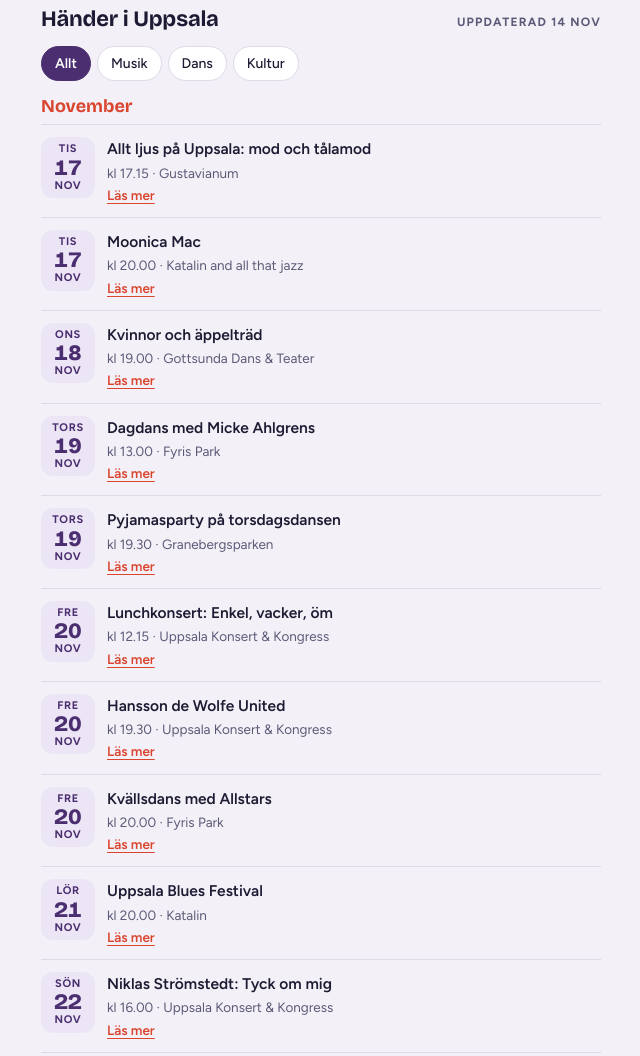
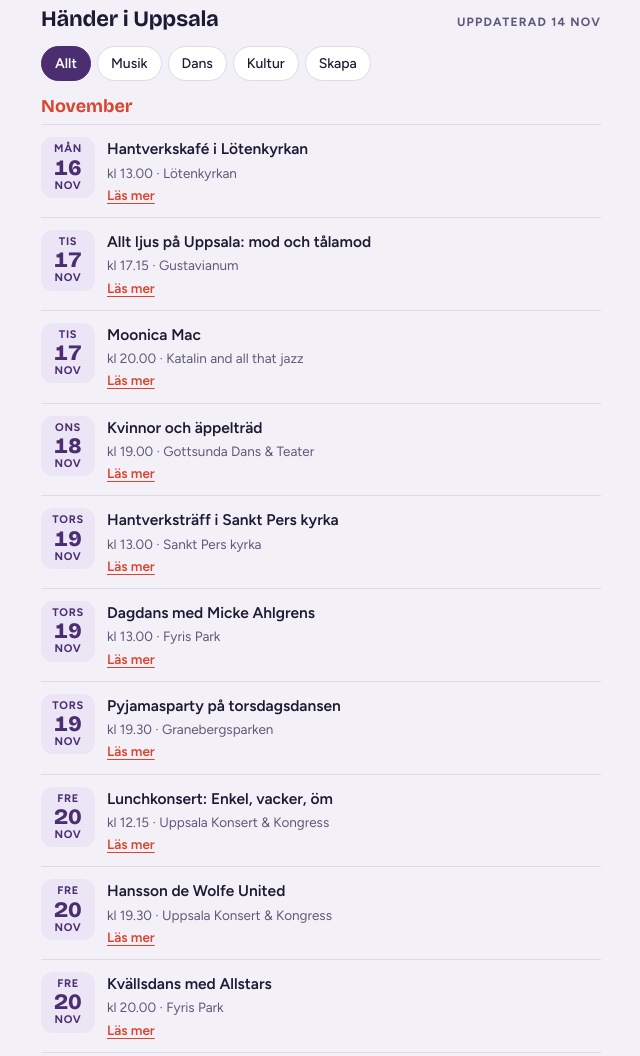
Before and after one commit to jennyharrysdotter/Appar, a plain HTML site: page hitt-pa/index.html in a window 1280 px wide. Shown: the part 756-1812 px from the top of the page, without its empty margins (319-959 px from the left). Drawn offline with nearby package versions, Linux system fonts and the light colour scheme.

Commit message:
Skapa och prova på-evenemang
Co-Authored-By: Claude Opus 5.5 <noreply@anthropic.com>
Claude-Session: https://claude.ai/code/session_01KPXAWz3Yyg91fAizchjrhj

```diff
--- a/hitt-pa/index.html
+++ b/hitt-pa/index.html
@@ -135,7 +135,7 @@ li button{background:none;border:0;color:var(--plum);font:600 13px var(--body);c
   <section class="events">
     <div class="evhead"><h2>Händer i Uppsala</h2><span class="eyebrow" id="updated">Uppdaterad 14 nov</span></div>
     <div class="chips" id="evfilter" role="group" aria-label="Filtrera evenemang">
-      <button type="button" data-v="" aria-pressed="true">Allt</button><button type="button" data-v="musik" aria-pressed="false">Musik</button><button type="button" data-v="dans" aria-pressed="false">Dans</button><button type="button" data-v="kultur" aria-pressed="false">Kultur</button>
+      <button type="button" data-v="" aria-pressed="true">Allt</button><button type="button" data-v="musik" aria-pressed="false">Musik</button><button type="button" data-v="dans" aria-pressed="false">Dans</button><button type="button" data-v="kultur" aria-pressed="false">Kultur</button><button type="button" data-v="skapa" aria-pressed="false">Skapa</button>
     </div>
     <ul id="evlist"></ul>
     <p class="empty" id="evEmpty" hidden>Inget inlagt i den här kategorin just nu.</p>
@@ -250,6 +250,12 @@ const A=[
 ["Bjud hem folk på middag","Laga något nytt och bjud några du vill lära känna bättre.","mat",2],
 
 // Lära sig nytt
+["Boka en workshop i keramikmålning","Kaleido vid centralstationen har workshops i måleri på keramik som man bokar på egen hand eller med vänner.","lara",2],
+["Prova kroki eller figurteckning","Folkuniversitetet och studieförbunden har kvällskurser i att teckna människor. Ingen förkunskap behövs.","lara",2],
+["Gå på en målarkväll med vin","Sip and paint-kvällar där en ledare visar steg för steg. Kolla kurser.se eller Billetto.","lara",2],
+["Prova smyckestillverkning","Silversmide eller pärlsmycken på en kvällskurs. Du går hem med något du gjort själv.","lara",2],
+["Gå med i en stickcafé","Stickträffar på kaféer, bibliotek och i kyrkor. Ta med garn och fika.","lara",1],
+["Gå på en öppen ateljé","Konstnärer öppnar sina ateljéer ibland. Prata med konstnären om hur verken blir till.","kultur",1],
 ["Gå en keramikkurs","Dreja eller handbygg. Händerna i leran är meditation.","lara",2],
 ["Prova målning eller kroki","Kvällskurser i studieförbund. Ingen förkunskap behövs.","lara",2],
 ["Lär dig ett nytt språk","Italienska, spanska eller något oväntat. Kvällskurs eller app.","lara",2],
@@ -276,14 +282,18 @@ const A=[
 const E=[
 ["2026-11-17","20:00","Moonica Mac","Spelning i den mindre jazzklubbsdelen på Katalin.","Katalin and all that jazz","musik","https://stadsevent.se/uppsala/evenemang/katalin-and-all-that-jazz/35324/moonica-mac"],
 ["2026-11-18","19:00","Kvinnor och äppelträd","Dans och teater på Gottsunda Dans & Teater.","Gottsunda Dans & Teater","kultur","https://stadsevent.se/uppsala/evenemang/gottsunda-dans-och-teater/52692/kvinnor-och-äppelträd"],
+["2026-11-16","13:00","Hantverkskafé i Lötenkyrkan","Sy, laga, sticka och fika tillsammans. Måndagar kl 13–15 fram till 14 december.","Lötenkyrkan","skapa","https://www.svenskakyrkan.se/uppsala/skapande-verksamhet"],
 ["2026-11-17","17:15","Allt ljus på Uppsala: mod och tålamod","Föreläsning och frågestund om årets ljusfestival. Fri entré.","Gustavianum","kultur","https://www.uu.se/download/18.35ade9931a01f5dd38b136ba/1787643719738/H%C3%B6stprogram%202026.pdf"],
+["2026-11-19","13:00","Hantverksträff i Sankt Pers kyrka","Eget skapande med fika, torsdagar kl 13–15.","Sankt Pers kyrka","skapa","https://www.svenskakyrkan.se/uppsala/skapande-verksamhet"],
 ["2026-11-19","13:00","Dagdans med Micke Ahlgrens","Dansbandsdans på eftermiddagen, kl 13–17.","Fyris Park","dans","https://www.danslogen.se/dansprogram/lan/uppsala"],
 ["2026-11-19","19:30","Pyjamasparty på torsdagsdansen","UBSS socialdans i pyjamas, kl 19.30–21.30.","Granebergsparken","dans","https://ubss.se/pyjamasparty-pa-torsdagsdansen/"],
 ["2026-11-20","12:15","Lunchkonsert: Enkel, vacker, öm","Lunchkonsert i Sal B.","Uppsala Konsert & Kongress","musik","https://stadsevent.se/uppsala/evenemang/uppsala-konsert-och-kongress-sal-b/31978/lunchkonsert-enkel-vacker-öm"],
 ["2026-11-20","19:30","Hansson de Wolfe United","Kultbandet live i Stora salen.","Uppsala Konsert & Kongress","musik","https://stadsevent.se/uppsala/evenemang/uppsala-konsert-och-kongress-stora-salen/9271/hansson-de-wolfe-united"],
 ["2026-11-20","20:00","Kvällsdans med Allstars","Dansbandsdans kl 20–24.","Fyris Park","dans","https://www.danslogen.se/dansprogram/lan/uppsala"],
+["2026-11-21","09:30","Julstök i keramikverkstaden","Gör egen julkeramik hos ABF, kl 9.30–12.30. Anmälan krävs.","ABF Uppsala","skapa","https://www.abf.se/aros/kurs/keramik-julstok-kl-930-1230-2111-uppsala-3920543/"],
 ["2026-11-21","20:00","Uppsala Blues Festival","Bluesfestival på Katalin.","Katalin","musik","https://stadsevent.se/uppsala/evenemang/katalin-uppsala/38741/uppsala-blues-festival"],
 ["2026-11-22","16:00","Niklas Strömstedt: Tyck om mig","Eftermiddagskonsert i Stora salen.","Uppsala Konsert & Kongress","musik","https://stadsevent.se/uppsala/evenemang/uppsala-konsert-och-kongress-stora-salen/10287/niklas-strömstedt-tyck-om-mig"],
+["2026-11-26","12:00","Broderi drop-in med Vaksalabrodöserna","Kom en eller flera gånger och brodera, kl 12–15. Även 10 december.","Vaksala kyrkcentrum","skapa","https://www.svenskakyrkan.se/uppsala/skapande-verksamhet"],
 ["2026-11-26","18:00","History and Bar: Nordens modernaste fästning?","Historia och bar på slottet.","Uppsala slott","kultur","https://stadsevent.se/uppsala/evenemang/uppsala-slottshistoriska/29389/history-and-bar-nordens-modernaste-fästning"],
 ["2026-11-26","19:00","City Lights med Uppsala Kammarorkester","Kammarorkestern i Stora salen.","Uppsala Konsert & Kongress","musik","https://stadsevent.se/uppsala/evenemang/uppsala-konsert-och-kongress-stora-salen/24955/city-lights-uppsala-kammarorkester"],
 ["2026-11-26","20:00","Den Svenska Björnstammen","Popkonsert, spelas även 27 nov.","Katalin and all that jazz","musik","https://stadsevent.se/uppsala/evenemang/katalin-and-all-that-jazz/22600/den-svenska-björnstammen"],
@@ -292,6 +302,7 @@ const E=[
 ["2026-11-28","","Julmarknad i Kopphagen","Julmarknad med dansbana och eldshow vid festplatsen i Länna.","Kopphagen, Länna","kultur","https://gratisuppsala.se/events/julmarknad-i-kopphagen-november2026/"],
 ["2026-11-28","19:00","Kvällsdans med Black Jack","Dansbandsdans kl 19–23.","Fyris Park","dans","https://www.danslogen.se/dansprogram/lan/uppsala"],
 ["2026-11-28","21:00","Nostalgiklubben","Klubbkväll med gamla hits på Flustret.","Flustret","dans","https://stadsevent.se/uppsala/evenemang/flustret/53246/nostalgiklubben"],
+["2026-11-29","15:00","Gud och garn: stick- och virkträff","Sticka och virka tillsammans, för nybörjare och vana, kl 15–17.","Eriksbergskyrkan","skapa","https://www.svenskakyrkan.se/uppsala/skapande-verksamhet"],
 ["2026-11-29","15:00","Nötknäpparen","International Festival Ballet dansar Tjajkovskijs julklassiker.","Uppsala Konsert & Kongress","kultur","https://stadsevent.se/uppsala/evenemang/uppsala-konsert-och-kongress-stora-salen/37738/nötknäpparen-med-international-festival-ballet"],
 ["2026-12-01","18:00","Kvällsöppet på Gustavianum","Föreläsning om doft och minne kl 18 och minikonsert med Uppsalakören Sorella kl 19.","Gustavianum","kultur","https://www.uu.se/download/18.35ade9931a01f5dd38b136ba/1787643719738/H%C3%B6stprogram%202026.pdf"],
 ["2026-12-02","20:00","Amanda Ginsburg: Det är jul nu igen","Jazzig julkonsert.","Katalin and all that jazz","musik","https://stadsevent.se/uppsala/evenemang/katalin-and-all-that-jazz/21124/amanda-ginsburg-det-är-jul-nu-igen"],
@@ -406,7 +417,7 @@ const K=[
 ["2027-05-20","19:00","Tjajkovskijs pianokonsert: Uppsala Kammarorkester","ukk","Klassiskt","https://ukk.se/tjajkovskijs-pianokonsert-uppsala-kammarorkester/",""],
 ];
 
-const CAT={musik:"Musik",dans:"Dans",kultur:"Kultur",aktiv:"Röra på mig",natur:"Natur",mat:"Mat & dryck",lara:"Lära mig nytt",utflykt:"Utflykt"};
+const CAT={skapa:"Skapa & prova på",musik:"Musik",dans:"Dans",kultur:"Kultur",aktiv:"Röra på mig",natur:"Natur",mat:"Mat & dryck",lara:"Lära mig nytt",utflykt:"Utflykt"};
 const TID=["","En timme eller två","En kväll","Halv- eller heldag"];
 const WD=["sön","mån","tis","ons","tors","fre","lör"], MO=["jan","feb","mars","april","maj","juni","juli","aug","sep","okt","nov","dec"];
 const months=["januari","februari","mars","april","maj","juni","juli","augusti","september","oktober","november","december"];
@@ -423,7 +434,7 @@ let done=load("jhp-done",[]), favs=load("jhp-favs",[]);
 function evDate(e){return new Date(e[0]+"T"+(e[1]||"12:00")+":00")}
 function upcoming(){const t0=new Date();t0.setHours(0,0,0,0);return E.filter(e=>evDate(e)>=t0).sort((a,b)=>evDate(a)-evDate(b))}
 function evLabel(e){const d=evDate(e);return WD[d.getDay()]+" "+d.getDate()+" "+MO[d.getMonth()]+(e[1]?" kl "+e[1].replace(":","."):"")}
-function evAsActivity(e){const a=[e[2],e[3],e[5],2];a.ev=e;return a}
+function evAsActivity(e){const a=[e[2],e[3],e[5]==="skapa"?"lara":e[5],2];a.ev=e;return a}
 function timesDone(t){return done.filter(x=>x.t===t).length}
 
 $("today").textContent=days[now.getDay()]+" "+now.getDate()+" "+months[now.getMonth()];
```
